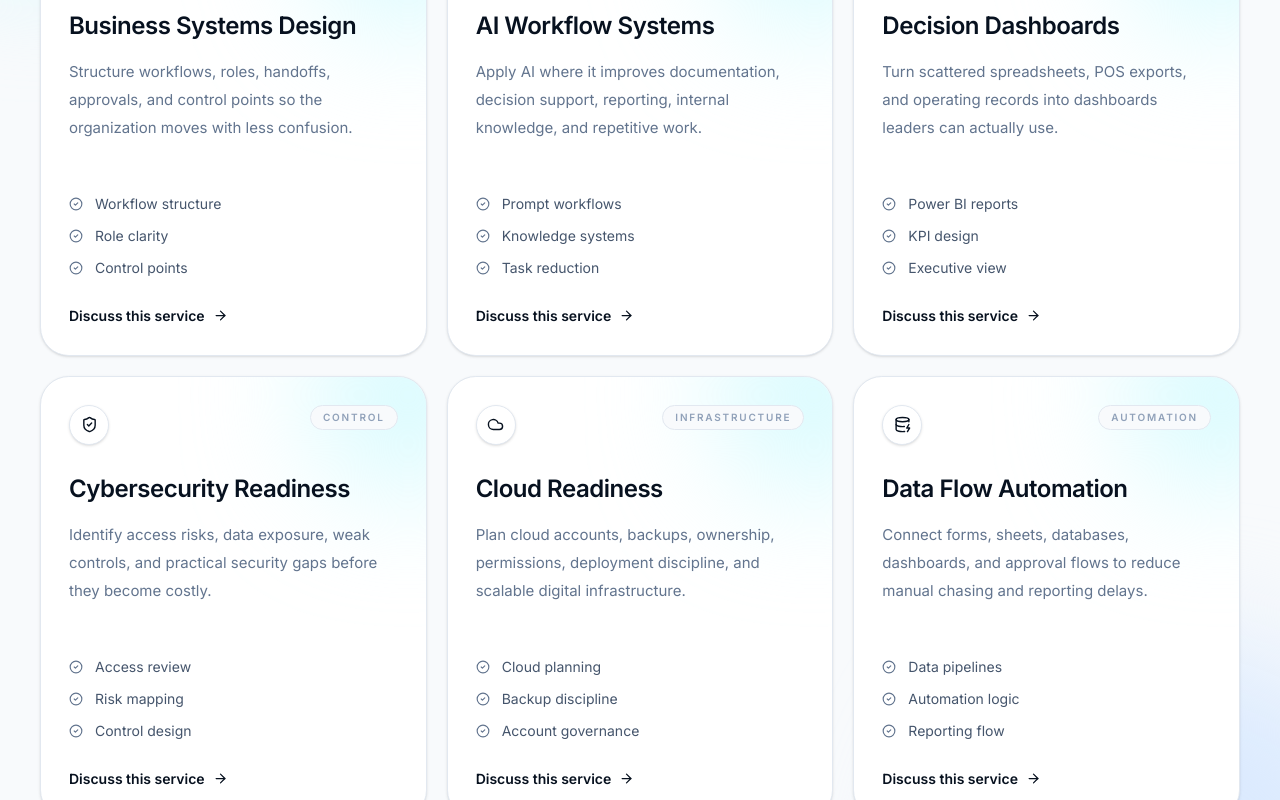
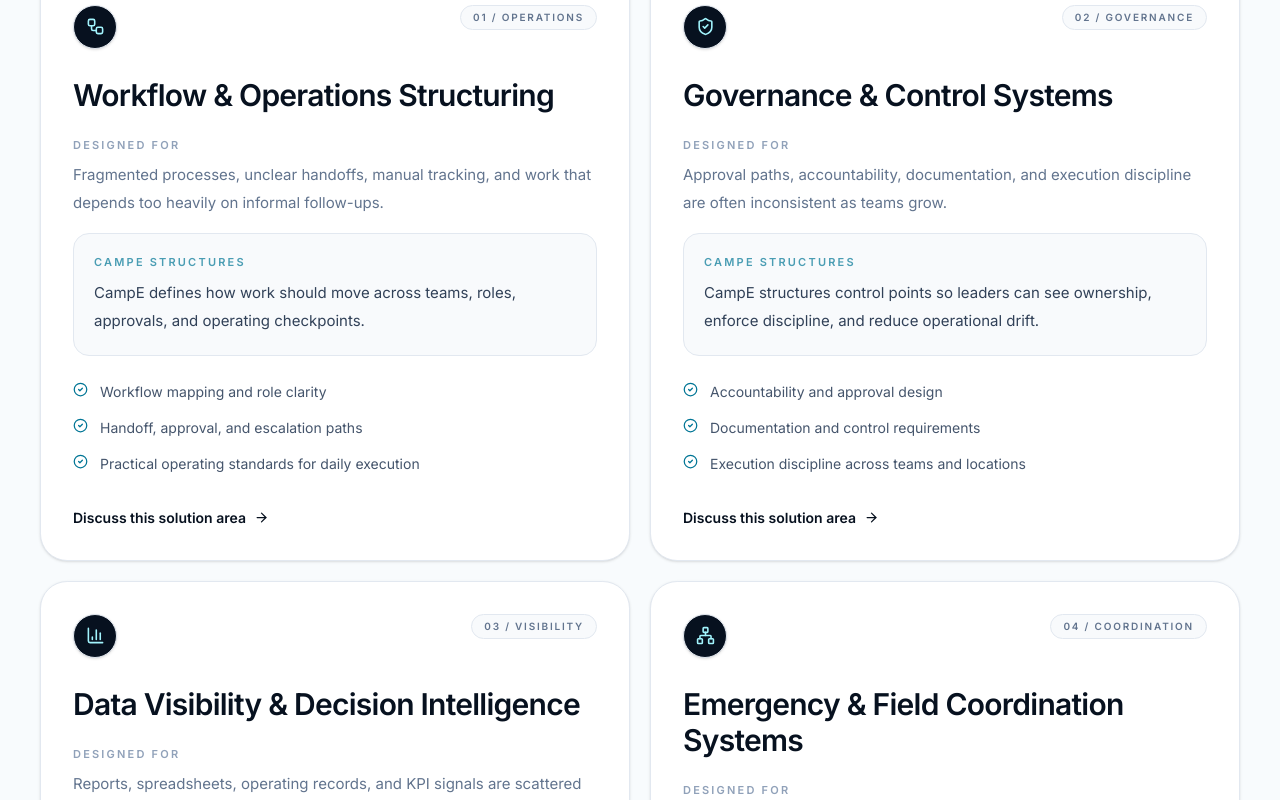
Before and after one commit to Otmzzz/campe-website-, a React (Vite) app: page / in a window 1280 px wide. Shown: the part 3920-4720 px from the top of the page. Built offline with nearby package versions, Linux system fonts and the light colour scheme.

Commit message:
Redesign CampE solution areas

```diff
--- a/src/app/components/Solutions.tsx
+++ b/src/app/components/Solutions.tsx
@@ -1,140 +1,163 @@
 import {
   ArrowRight,
   BarChart3,
-  BrainCircuit,
   CheckCircle2,
-  Cloud,
-  DatabaseZap,
+  Network,
   ShieldCheck,
   Workflow,
 } from 'lucide-react';
 import { Reveal } from './Reveal';
 
 export function Solutions() {
-  const services = [
+  const solutionAreas = [
     {
       icon: Workflow,
-      eyebrow: 'OPERATING SYSTEMS',
-      title: 'Business Systems Design',
-      desc: 'Structure workflows, roles, handoffs, approvals, and control points so the organization moves with less confusion.',
-      points: ['Workflow structure', 'Role clarity', 'Control points'],
+      eyebrow: '01 / Operations',
+      title: 'Workflow & Operations Structuring',
+      pressure:
+        'Fragmented processes, unclear handoffs, manual tracking, and work that depends too heavily on informal follow-ups.',
+      outcome:
+        'CampE defines how work should move across teams, roles, approvals, and operating checkpoints.',
+      focus: [
+        'Workflow mapping and role clarity',
+        'Handoff, approval, and escalation paths',
+        'Practical operating standards for daily execution',
+      ],
     },
     {
-      icon: BrainCircuit,
-      eyebrow: 'AI ENABLEMENT',
-      title: 'AI Workflow Systems',
-      desc: 'Apply AI where it improves documentation, decision support, reporting, internal knowledge, and repetitive work.',
-      points: ['Prompt workflows', 'Knowledge systems', 'Task reduction'],
+      icon: ShieldCheck,
+      eyebrow: '02 / Governance',
+      title: 'Governance & Control Systems',
+      pressure:
+        'Approval paths, accountability, documentation, and execution discipline are often inconsistent as teams grow.',
+      outcome:
+        'CampE structures control points so leaders can see ownership, enforce discipline, and reduce operational drift.',
+      focus: [
+        'Accountability and approval design',
+        'Documentation and control requirements',
+        'Execution discipline across teams and locations',
+      ],
     },
     {
       icon: BarChart3,
-      eyebrow: 'VISIBILITY',
-      title: 'Decision Dashboards',
-      desc: 'Turn scattered spreadsheets, POS exports, and operating records into dashboards leaders can actually use.',
-      points: ['Power BI reports', 'KPI design', 'Executive view'],
+      eyebrow: '03 / Visibility',
+      title: 'Data Visibility & Decision Intelligence',
+      pressure:
+        'Reports, spreadsheets, operating records, and KPI signals are scattered across tools and people.',
+      outcome:
+        'CampE designs reporting layers and dashboards that give leadership a clearer view of movement, risk, and performance.',
+      focus: [
+        'Dashboard and KPI architecture',
+        'Management reporting layers',
+        'Decision signals from operational data',
+      ],
     },
     {
-      icon: ShieldCheck,
-      eyebrow: 'CONTROL',
-      title: 'Cybersecurity Readiness',
-      desc: 'Identify access risks, data exposure, weak controls, and practical security gaps before they become costly.',
-      points: ['Access review', 'Risk mapping', 'Control design'],
-    },
-    {
-      icon: Cloud,
-      eyebrow: 'INFRASTRUCTURE',
-      title: 'Cloud Readiness',
-      desc: 'Plan cloud accounts, backups, ownership, permissions, deployment discipline, and scalable digital infrastructure.',
-      points: ['Cloud planning', 'Backup discipline', 'Account governance'],
-    },
-    {
-      icon: DatabaseZap,
-      eyebrow: 'AUTOMATION',
-      title: 'Data Flow Automation',
-      desc: 'Connect forms, sheets, databases, dashboards, and approval flows to reduce manual chasing and reporting delays.',
-      points: ['Data pipelines', 'Automation logic', 'Reporting flow'],
+      icon: Network,
+      eyebrow: '04 / Coordination',
+      title: 'Emergency & Field Coordination Systems',
+      pressure:
+        'Incident flow, field updates, escalation, and resolution tracking become difficult without a structured coordination model.',
+      outcome:
+        'CampE helps define response workflows, visibility layers, and lifecycle tracking for time-sensitive operations.',
+      focus: [
+        'Incident intake and escalation flow',
+        'Coordination visibility for field teams',
+        'Status, resolution, and lifecycle tracking',
+      ],
     },
   ];
 
   return (
     <section
       id="solutions"
-      className="relative overflow-hidden bg-slate-50 px-5 py-24 text-[#07111f] sm:px-8 lg:px-10 lg:py-32"
+      className="relative overflow-hidden border-y border-slate-200 bg-[#f8fbfd] px-5 py-24 text-[#07111f] sm:px-8 lg:px-10 lg:py-32"
     >
-      <div className="absolute left-[-160px] top-24 h-[420px] w-[420px] rounded-full bg-cyan-100 blur-3xl" />
-      <div className="absolute bottom-[-180px] right-[-140px] h-[480px] w-[480px] rounded-full bg-blue-100 blur-3xl" />
-
       <div className="relative z-10 mx-auto max-w-[1280px]">
         <Reveal>
-          <div className="grid gap-10 lg:grid-cols-[0.75fr_1.25fr] lg:items-end">
+          <div className="grid gap-10 lg:grid-cols-[0.8fr_1.2fr] lg:items-end">
             <div>
               <div className="mb-6 inline-flex items-center rounded-full border border-slate-200 bg-white px-4 py-2 shadow-sm">
                 <span className="text-xs font-semibold uppercase tracking-[0.22em] text-slate-500">
-                  CampE Solutions
+                  Solution Areas
                 </span>
               </div>
 
-              <h2 className="max-w-xl text-4xl font-semibold tracking-[-0.035em] text-[#07111f] sm:text-5xl lg:text-[3.45rem] lg:leading-[1.05]">
-                Services built around control,
-                <span className="block text-slate-500">not software hype.</span>
+              <h2 className="max-w-2xl text-4xl font-semibold tracking-[-0.035em] text-[#07111f] sm:text-5xl lg:text-[3.45rem] lg:leading-[1.05]">
+                Systems work for organizations that need control,
+                <span className="block text-slate-500">not another tool layer.</span>
               </h2>
             </div>
 
             <p className="max-w-2xl text-base leading-8 text-slate-600 sm:text-lg lg:justify-self-end">
-              CampE helps organizations clarify how work should move, what data
-              should be captured, who should act, and how leadership should see
-              progress before tools are selected.
+              CampE structures the operating model behind the technology: how
+              work moves, who owns decisions, what data leadership needs, and
+              how coordination stays visible when pressure increases.
             </p>
           </div>
         </Reveal>
 
-        <div className="mt-14 grid gap-5 md:grid-cols-2 xl:grid-cols-3">
-          {services.map((service, index) => {
-            const Icon = service.icon;
+        <div className="mt-14 grid gap-5 lg:grid-cols-2">
+          {solutionAreas.map((area, index) => {
+            const Icon = area.icon;
 
             return (
-              <Reveal key={service.title} delay={index * 0.05}>
-                <div className="group relative h-full overflow-hidden rounded-[1.8rem] border border-slate-200 bg-white p-6 shadow-sm transition-all duration-500 hover:-translate-y-1 hover:border-cyan-200 hover:shadow-xl sm:p-7">
-                  <div className="absolute right-[-70px] top-[-70px] h-44 w-44 rounded-full bg-cyan-100 blur-3xl transition group-hover:bg-cyan-200/70" />
-
-                  <div className="relative flex items-start justify-between gap-5">
-                    <div className="flex h-10 w-10 items-center justify-center rounded-full border border-slate-200 bg-white text-[#07111f] shadow-sm">
-                      <Icon size={17} />
+              <Reveal key={area.title} delay={index * 0.06}>
+                <div className="group flex h-full flex-col rounded-[1.7rem] border border-slate-200 bg-white p-6 shadow-sm transition duration-500 hover:-translate-y-1 hover:border-cyan-200 hover:shadow-xl sm:p-7 lg:p-8">
+                  <div className="flex flex-col gap-5 sm:flex-row sm:items-start sm:justify-between">
+                    <div className="flex h-11 w-11 items-center justify-center rounded-full border border-slate-200 bg-[#07111f] text-cyan-200 shadow-sm">
+                      <Icon size={19} />
                     </div>
 
-                    <span className="rounded-full border border-slate-200 bg-slate-50 px-3 py-1 text-[10px] font-semibold tracking-[0.18em] text-slate-400">
-                      {service.eyebrow}
+                    <span className="w-fit rounded-full border border-slate-200 bg-slate-50 px-3 py-1 text-[10px] font-semibold uppercase tracking-[0.18em] text-slate-500">
+                      {area.eyebrow}
                     </span>
                   </div>
 
-                  <h3 className="relative mt-7 text-2xl font-semibold tracking-[-0.02em] text-[#07111f]">
-                    {service.title}
+                  <h3 className="mt-7 max-w-xl text-2xl font-semibold tracking-[-0.025em] text-[#07111f] sm:text-3xl">
+                    {area.title}
                   </h3>
 
-                  <p className="relative mt-4 min-h-[112px] text-sm leading-7 text-slate-500 sm:text-[15px]">
-                    {service.desc}
-                  </p>
+                  <div className="mt-6 grid gap-4">
+                    <div>
+                      <p className="text-[11px] font-semibold uppercase tracking-[0.2em] text-slate-400">
+                        Designed for
+                      </p>
+                      <p className="mt-2 text-sm leading-7 text-slate-500 sm:text-[15px]">
+                        {area.pressure}
+                      </p>
+                    </div>
 
-                  <div className="relative mt-6 space-y-3">
-                    {service.points.map((point) => (
+                    <div className="rounded-2xl border border-slate-200 bg-slate-50 p-5">
+                      <p className="text-[11px] font-semibold uppercase tracking-[0.2em] text-cyan-700/70">
+                        CampE structures
+                      </p>
+                      <p className="mt-2 text-sm leading-7 text-slate-700 sm:text-[15px]">
+                        {area.outcome}
+                      </p>
+                    </div>
+                  </div>
+
+                  <div className="mt-6 space-y-3">
+                    {area.focus.map((item) => (
                       <div
-                        key={point}
-                        className="flex items-center gap-3 text-sm text-slate-600"
+                        key={item}
+                        className="flex items-start gap-3 text-sm leading-6 text-slate-600"
                       >
-                        <CheckCircle2 size={14} className="text-slate-500" />
-                        {point}
+                        <CheckCircle2 size={15} className="mt-0.5 shrink-0 text-cyan-700" />
+                        {item}
                       </div>
                     ))}
                   </div>
 
                   <a
                     href="#finalcta"
-                    className="relative mt-7 inline-flex items-center gap-2 text-sm font-semibold text-[#07111f] transition group-hover:text-cyan-700"
+                    className="group/link mt-8 inline-flex w-fit items-center gap-2 text-sm font-semibold text-[#07111f] transition hover:text-cyan-700"
                   >
-                    Discuss this service
+                    Discuss this solution area
                     <ArrowRight
                       size={15}
-                      className="transition-transform group-hover:translate-x-0.5"
+                      className="transition-transform group-hover/link:translate-x-0.5"
                     />
                   </a>
                 </div>
```
